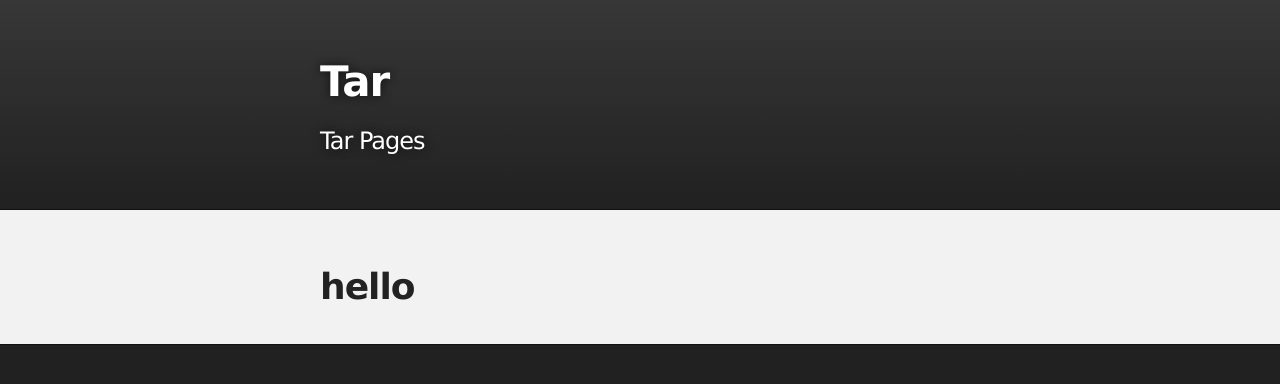
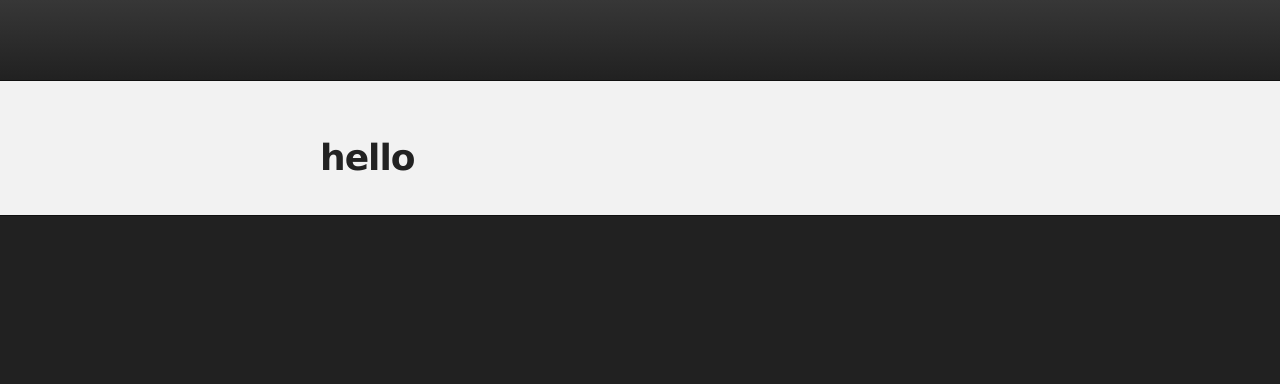
Before and after one commit to hellotarkim/hellotarkim.github.io, a Jekyll site: the page built from README.md, in a window 1280 px wide. Shown: the top 384 px of the page. Built offline with Jekyll 4.4.1, drawn with Linux system fonts in a browser that asks for light colours; our own code applies the rules of GitHub Pages for plain Markdown files.

Commit message:
Update default.html

```diff
--- a/_layouts/default.html
+++ b/_layouts/default.html
@@ -17,8 +17,7 @@
     <!-- HEADER -->
     <div id="header_wrap" class="outer">
         <header class="inner">
-          <h1 id="project_title">{{ site.title | default: site.github.repository_name }}</h1>
-          <h2 id="project_tagline">{{ site.description | default: site.github.project_tagline }}</h2>
+
         </header>
     </div>
 
```
